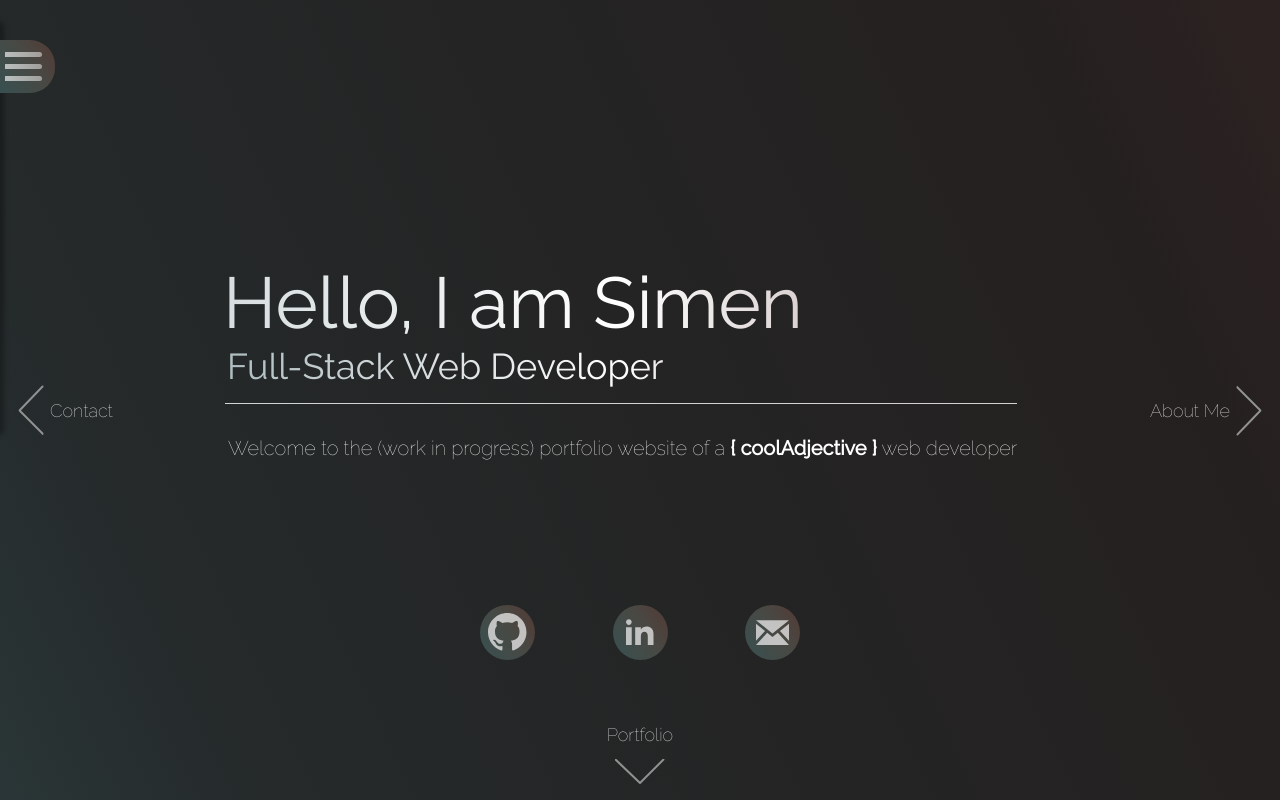
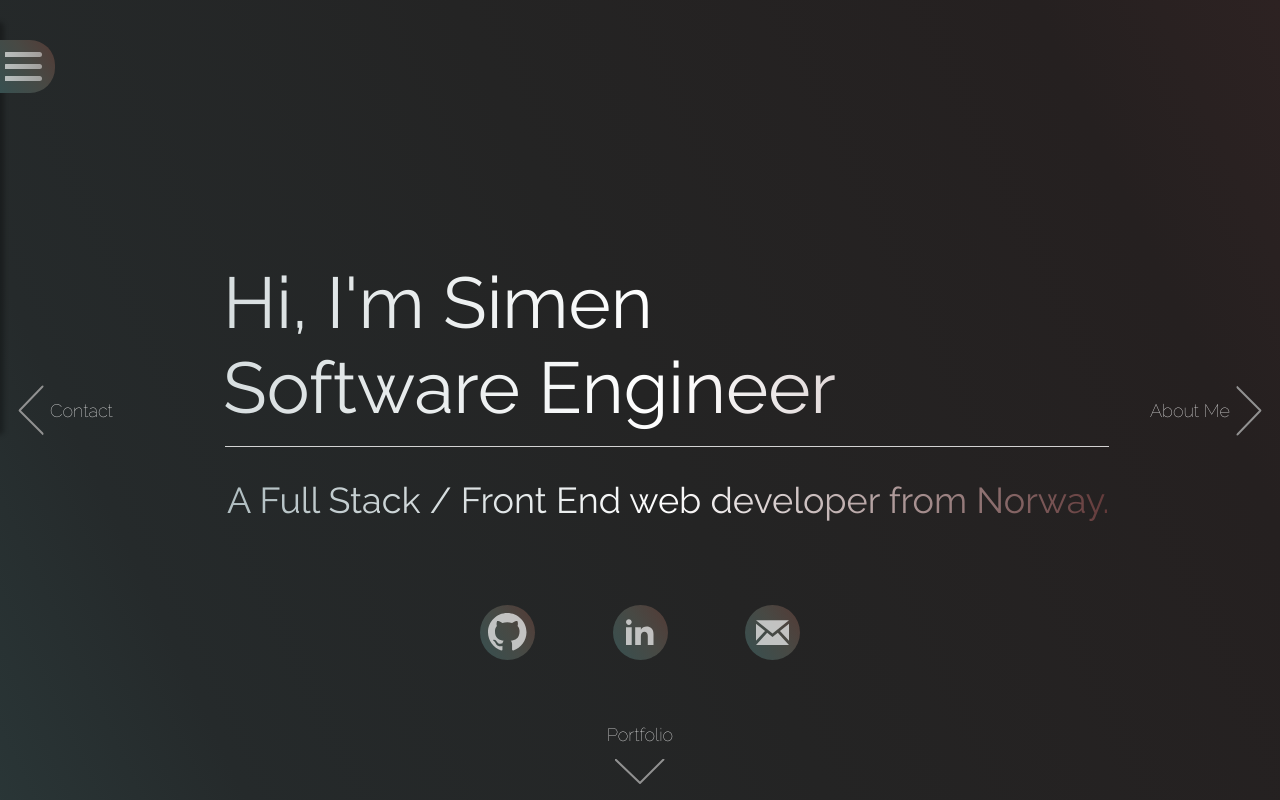
Before and after one commit to SimenMH/portfolio-website, a React (Create React App) app: page / in a window 1280 px wide. Built offline with nearby package versions, Linux system fonts and the light colour scheme.

Commit message:
feat: Change landing page text

```diff
--- a/src/screens/Home/Home.screen.js
+++ b/src/screens/Home/Home.screen.js
@@ -4,14 +4,10 @@ const Home = () => {
   return (
     <div className='container fade-in'>
       <div className='home-text'>
-        <h1>Hello, I am Simen</h1>
-        <h2>Full-Stack Web Developer</h2>
+        <h1>Hi, I'm Simen</h1>
+        <h1>Software Engineer</h1>
         <div className='line-seperator' />
-        <p>
-          Welcome to the (work in progress) portfolio website of a{' '}
-          <span className='cool-adjective'>{'{ coolAdjective }'}</span> web
-          developer
-        </p>
+        <h2>A Full Stack / Front End web developer from Norway.</h2>
       </div>
       {/* <div className='status-container'>
         <div className='status'>
```
